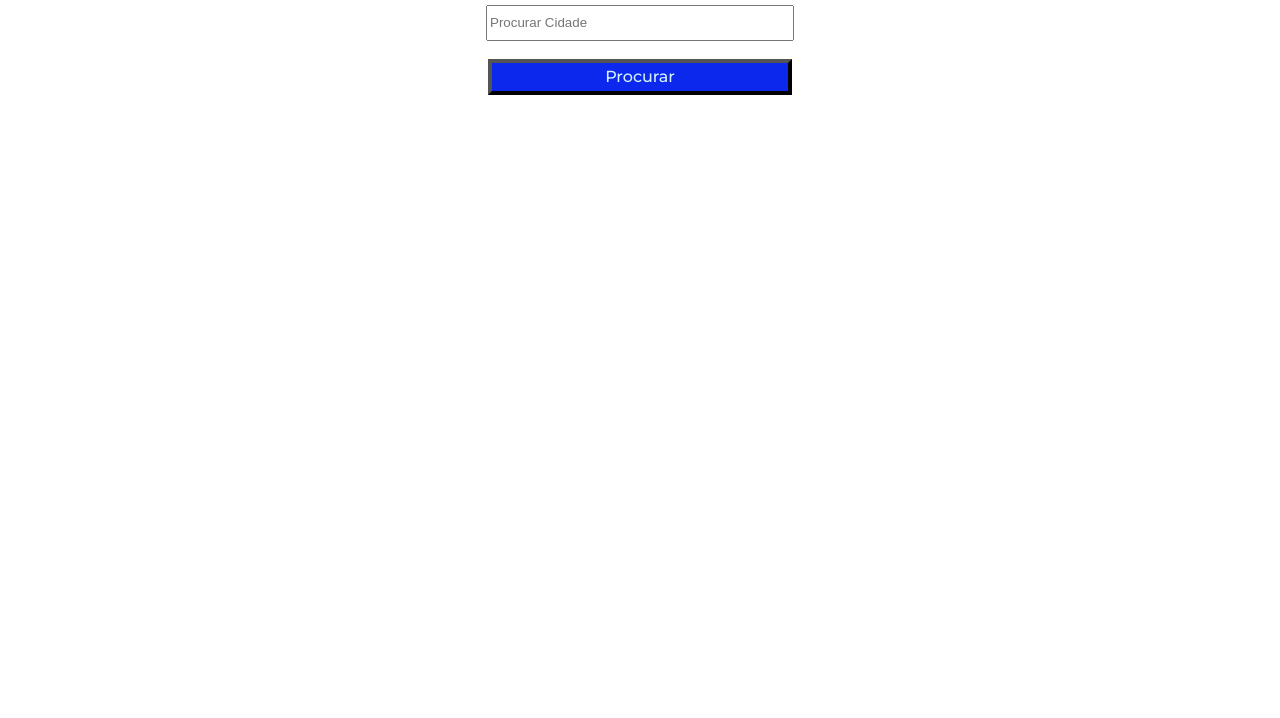
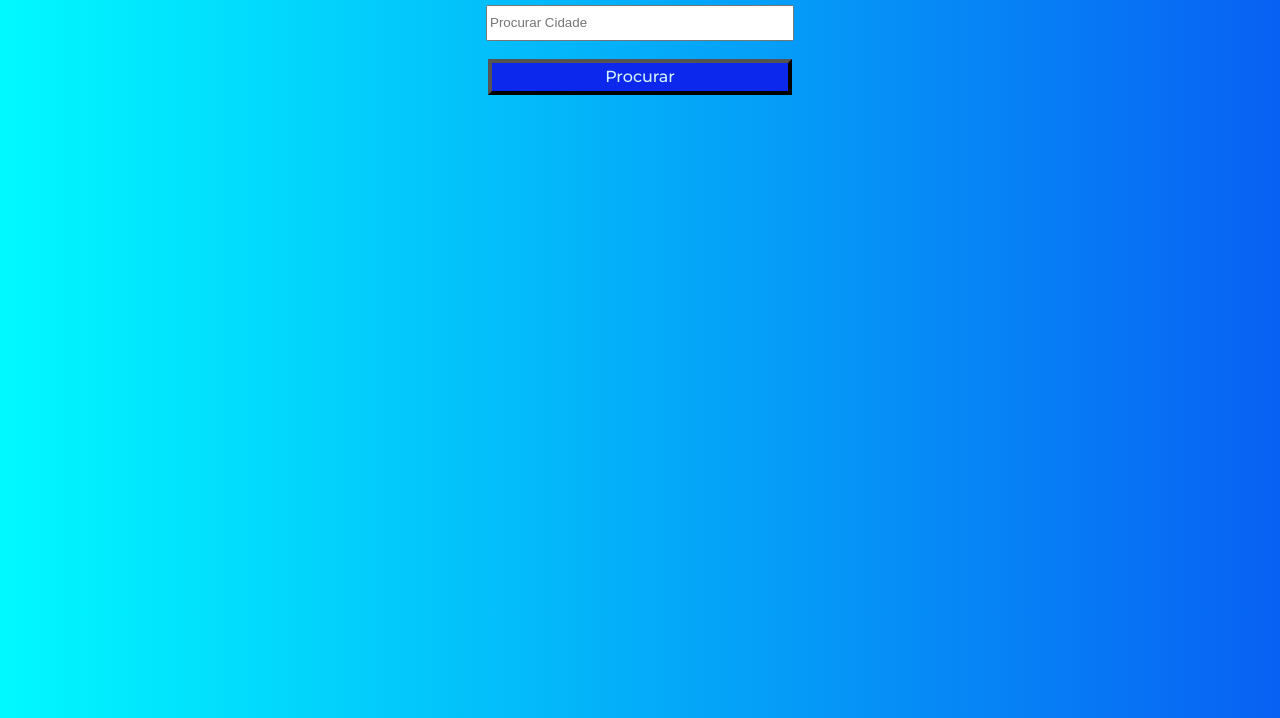
Before and after one commit to liviosva016/Livio, a plain HTML site: page index.html in a window 1280 px wide. Shown: the part 82-800 px from the top of the page. Drawn offline with nearby package versions, Linux system fonts and the light colour scheme.

Commit message:
Colocando cor no fundo do HTML

```diff
--- a/Css/index.css
+++ b/Css/index.css
@@ -23,3 +23,8 @@ input {
 .cor{
 	font-size: 40px;
 }
+body {
+	margin: 0;
+	padding: sans-serif;
+	background: linear-gradient(to right, #00f9ff, #0861f3);
+}
```
